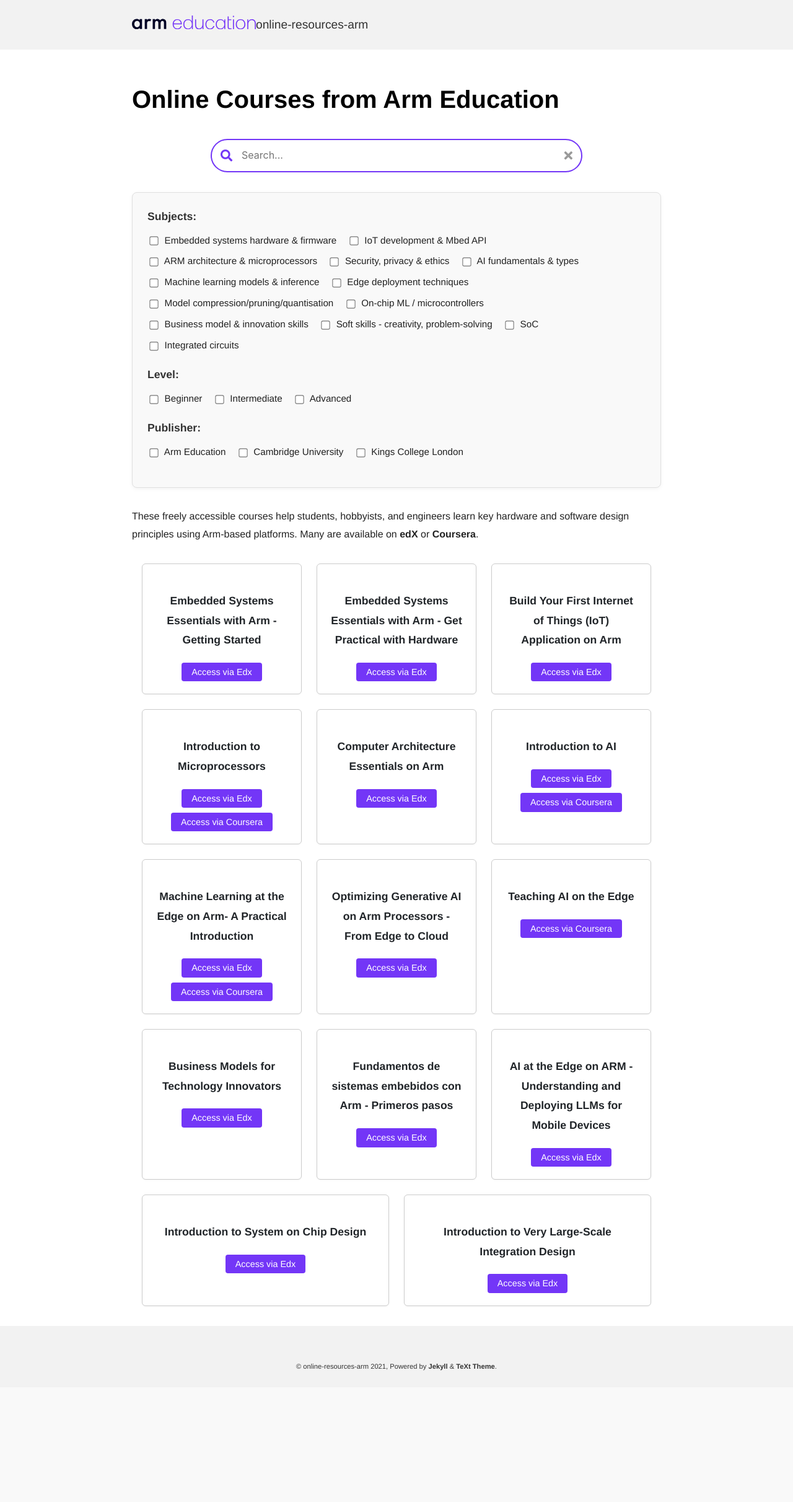
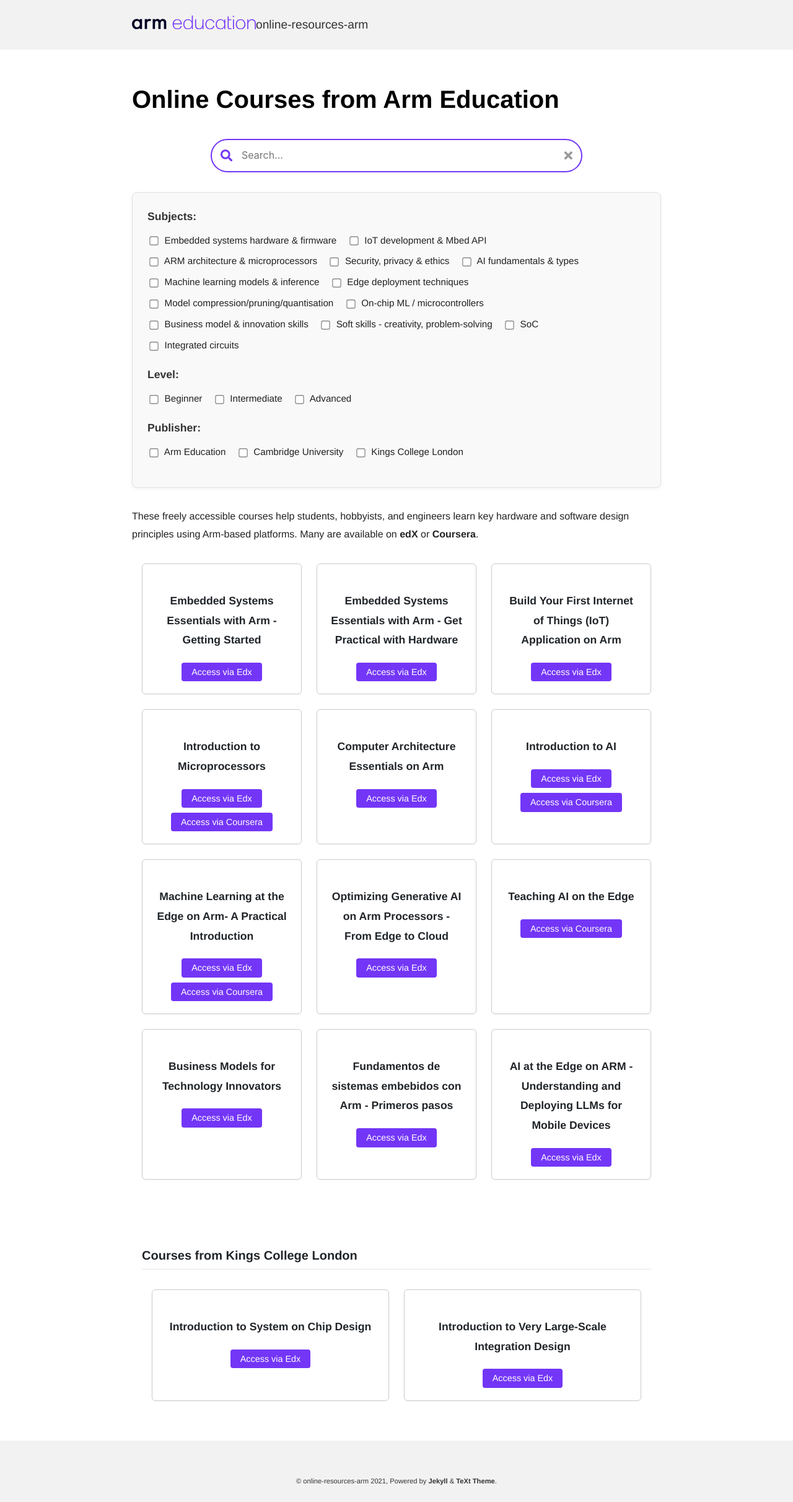
Before and after one commit to arm-university/online-resources-arm, a Jekyll site: the page built from index.md, in a window 1280 px wide. Shown: the whole page at 62% size. Built offline with Jekyll 4.4.1, drawn with Linux system fonts in a browser that asks for light colours; nearby versions of some CDN libraries; before the commit the page ends 2238 px from its top, so only the background shows below that.

Commit message:
Groups courses by publisher

```diff
--- a/_sass/custom.scss
+++ b/_sass/custom.scss
@@ -100,3 +100,16 @@
   width: 200px;   /* or 150px, 10rem, etc. */
   height: auto;   /* maintain aspect ratio */
 }
+
+.course-section {
+  margin-top: 3rem;
+}
+
+.section-title {
+  font-size: 1.25rem;
+  font-weight: 600;
+  color: #212529;
+  margin-bottom: 1rem;
+  border-bottom: 1px solid #eee;
+  padding-bottom: 0.25rem;
+}
--- a/index.md
+++ b/index.md
@@ -12,34 +12,85 @@
 
 <!-- Grid Container -->
 {% assign items = site.data.courseInformation.courses %}
+{% assign grouped = items | group_by_exp: "course", "course.publisher | join: ', '" %}
 
+<!-- Render Arm Education courses first (ungrouped) -->
 <div class="course-grid" id="course-grid">
-  {% for course in items %}
-    <div class="course-card"
-    data-keywords="{{ course.subjects | join: ' ' }} {{ course.platform | join: ' ' }} {{ course['sw-hw'] | join: ' ' }} {{ course.level | join: ' ' }} {{ course.publisher | join: ' ' }}"
+  {% for group in grouped %}
+    {% assign publisher_name = group.name | strip %}
+
+    {% if publisher_name contains "Arm Education" %}
+      {% for course in group.items %}
+        <div class="course-card"
+          data-keywords="{{ course.subjects | join: ' ' }} {{ course.platform | join: ' ' }} {{ course['sw-hw'] | join: ' ' }} {{ course.level | join: ' ' }} {{ course.publisher | join: ' ' }}"
           data-title="{{ course.title | downcase | escape }}"
-         data-description="{{ course.description | strip_html | downcase | escape }}">
+          data-description="{{ course.description | strip_html | downcase | escape }}">
 
-      <h3 class="course-title">{{ course.title }}</h3>
+          <h3 class="course-title">{{ course.title }}</h3>
 
-      {% if course.url %}
-        {% if course.url contains "http" and course.url contains "[" %}
-        {% elsif course.url.size > 0 and course.url[0] contains "http" %}
-          {% for link in course.url %}
-            <a class="button" href="{{ link }}" target="_blank">
-              Access via {{ link | split: '.' | slice: 1, 1 | first | capitalize }}
-            </a>
-          {% endfor %}
-        {% else %}
-          <a class="button" href="{{ course.url }}" target="_blank">
-            Access via {{ course.url | split: '.' | slice: 1, 1 | first | capitalize }}
-          </a>
-        {% endif %}
-      {% endif %}
-    </div>
+          {% if course.url %}
+            {% if course.url contains "http" and course.url contains "[" %}
+            {% elsif course.url.size > 0 and course.url[0] contains "http" %}
+              {% for link in course.url %}
+                <a class="button" href="{{ link }}" target="_blank">
+                  Access via {{ link | split: '.' | slice: 1, 1 | first | capitalize }}
+                </a>
+              {% endfor %}
+            {% else %}
+              <a class="button" href="{{ course.url }}" target="_blank">
+                Access via {{ course.url | split: '.' | slice: 1, 1 | first | capitalize }}
+              </a>
+            {% endif %}
+          {% endif %}
+
+        </div>
+      {% endfor %}
+    {% endif %}
   {% endfor %}
 </div>
 
+<div class="course-grid" id="course-grid">
+<!-- Render all other publishers with section titles -->
+{% for group in grouped %}
+  {% assign publisher_name = group.name | strip %}
+
+  {% unless publisher_name contains "Arm Education" %}
+    <div class="course-section">
+      <h2 class="section-title">Courses from {{ publisher_name }}</h2>
+      <div class="course-grid">
+        {% for course in group.items %}
+          <div class="course-card"
+            data-keywords="{{ course.subjects | join: ' ' }} {{ course.platform | join: ' ' }} {{ course['sw-hw'] | join: ' ' }} {{ course.level | join: ' ' }} {{ course.publisher | join: ' ' }}"
+            data-title="{{ course.title | downcase | escape }}"
+            data-description="{{ course.description | strip_html | downcase | escape }}">
+
+            <h3 class="course-title">{{ course.title }}</h3>
+
+            {% if course.url %}
+              {% if course.url contains "http" and course.url contains "[" %}
+              {% elsif course.url.size > 0 and course.url[0] contains "http" %}
+                {% for link in course.url %}
+                  <a class="button" href="{{ link }}" target="_blank">
+                    Access via {{ link | split: '.' | slice: 1, 1 | first | capitalize }}
+                  </a>
+                {% endfor %}
+              {% else %}
+                <a class="button" href="{{ course.url }}" target="_blank">
+                  Access via {{ course.url | split: '.' | slice: 1, 1 | first | capitalize }}
+                </a>
+              {% endif %}
+            {% endif %}
+
+          </div>
+        {% endfor %}
+      </div>
+    </div>
+  {% endunless %}
+{% endfor %}
+</div>
+
+
+<!-- No Results Message -->
 <div id="no-results" style="display: none; text-align: center; margin-top: 2rem; color: #666;">
   <p><strong>No results found.</strong><br>Try adjusting your filters or search terms.</p>
 </div>
```
